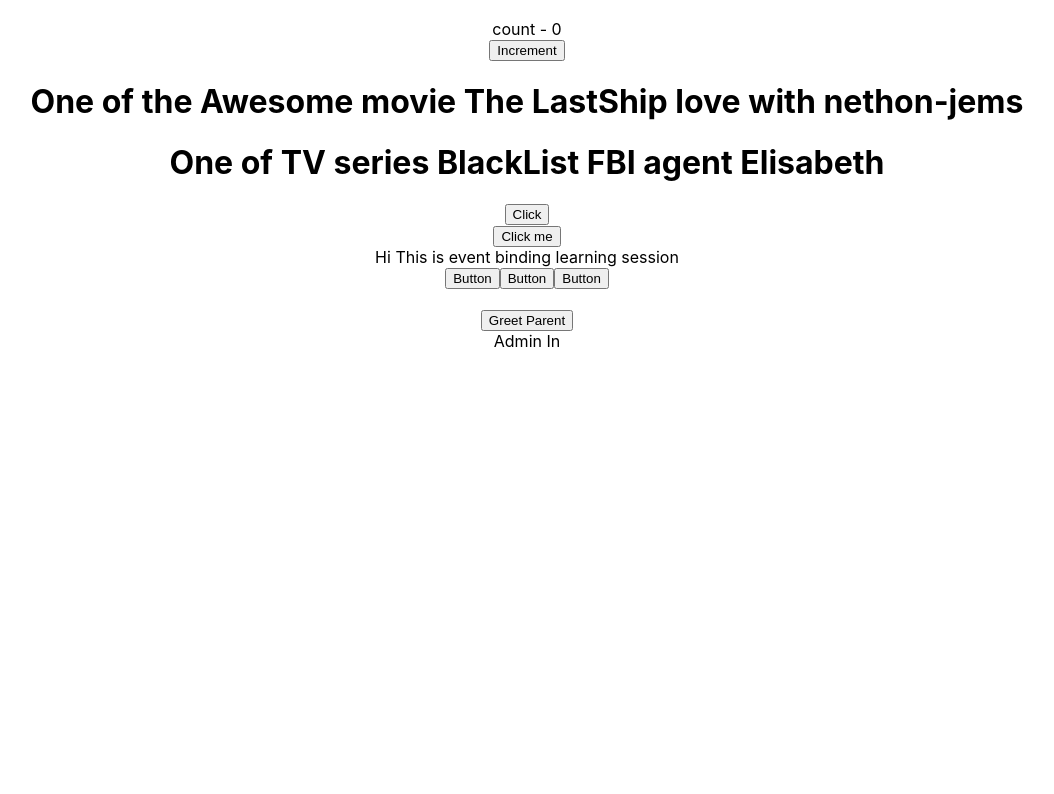
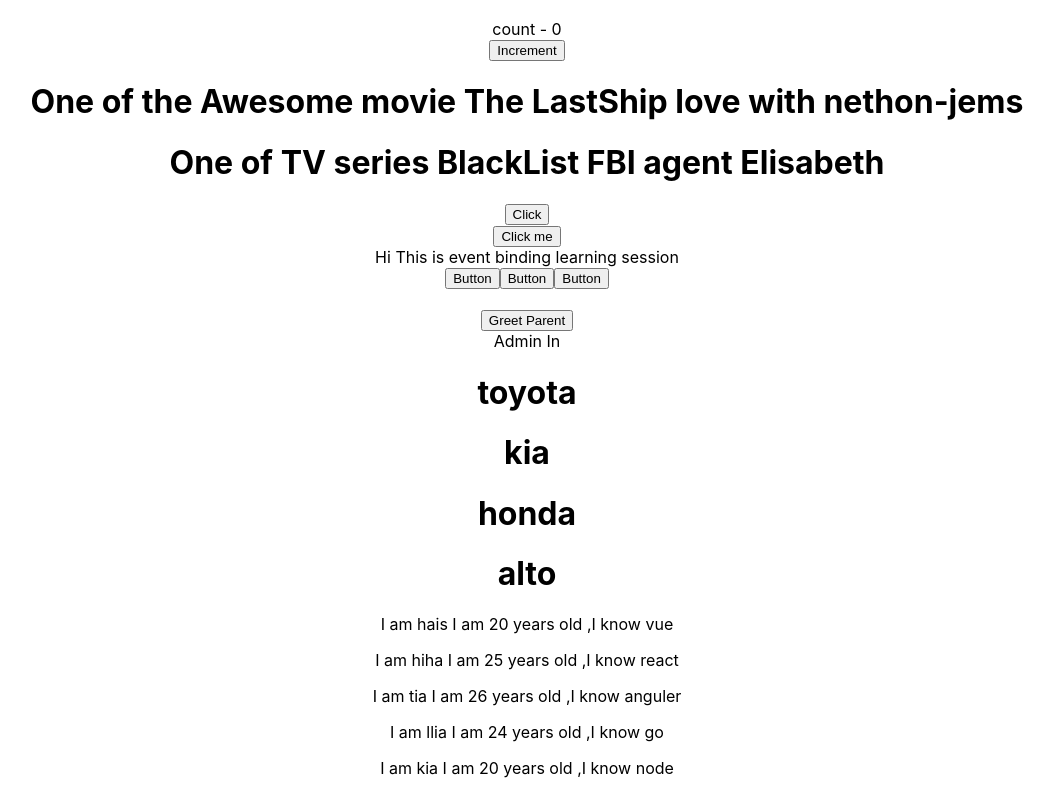
Before and after one commit to Theja1996/React-Review, a React (Create React App) app: page / in a window 1280 px wide. Shown: the part 492-1286 px from the top of the page, without its empty margins (113-1167 px from the left). Before the commit the page ends 843 px from the top, so only its background shows below. Built offline with nearby package versions, Linux system fonts and the light colour scheme.

Commit message:
List rendering

```diff
--- a/src/App.js
+++ b/src/App.js
@@ -16,6 +16,7 @@
 import ClzEventBinding from "./Components/ClassEventBinding";
 import ParentComponent from "./Components/ParentComponent";
 import  ConditionalRendering  from './Components/ConditionalRendering'
+import  List from './Components/List'
 function App() {
   return (
     <div className="App">
@@ -66,6 +67,8 @@
 
 
       < ConditionalRendering  />
+
+      < List />
     </div>
   );
 }
--- /dev/null
+++ b/src/Components/List.js
@@ -0,0 +1,56 @@
+import React from 'react'
+
+function List() {
+ const names = ['toyota','kia','honda','alto']
+const nameList = names.map(name=><h1>{name}</h1>)
+
+const persons = [
+    {
+        id: 1,
+        name:'hais',
+        age:20,
+        skill:'vue',
+    },
+    {
+        id:2,
+        name:'hiha',
+        age:25,
+        skill:'react',
+    }, {
+        id:3,
+        name:'tia',
+        age:26,
+        skill:'anguler',
+    }, {
+        id:4,
+        name:'llia',
+        age:24,
+        skill:'go',
+    }, {
+        id:5,
+        name:'kia',
+        age:20,
+        skill:'node',
+    },
+]
+
+
+const personList = persons.map(person=><p>I am {person.name} I am {person.age} years old ,I know {person.skill}</p>)
+    return (
+        <div>
+{nameList}
+
+{personList}
+{/* {names.map(name => <h1>{name}</h1>)} */}
+
+
+
+        {/* <h1> {names[0] }</h1>
+        <h1>{names[1]}  </h1>
+        <h1> {names[2] }</h1>
+        <h1>{names[3]}  </h1>   */}
+        </div>
+    )
+}
+
+export default List
```
